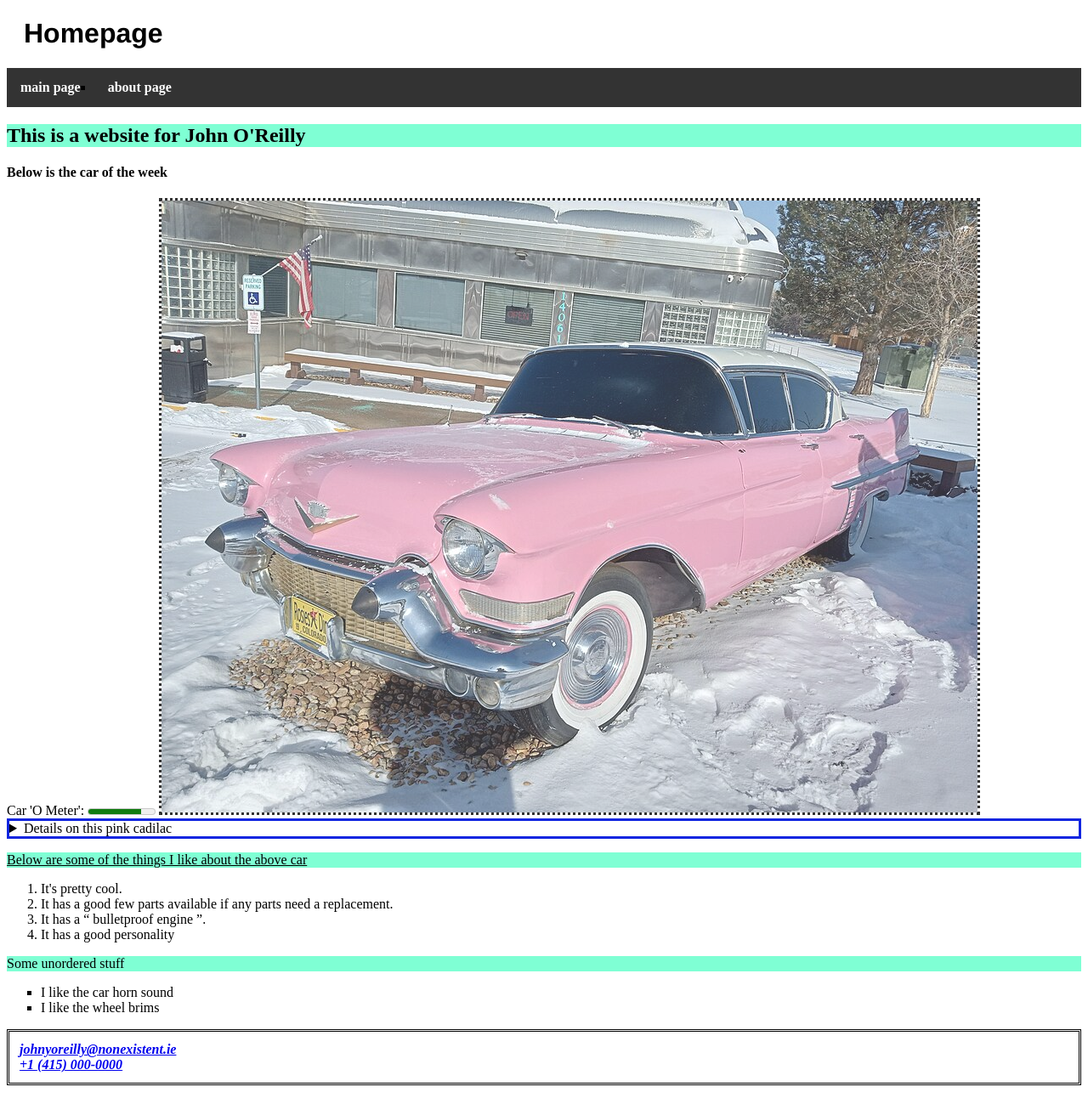
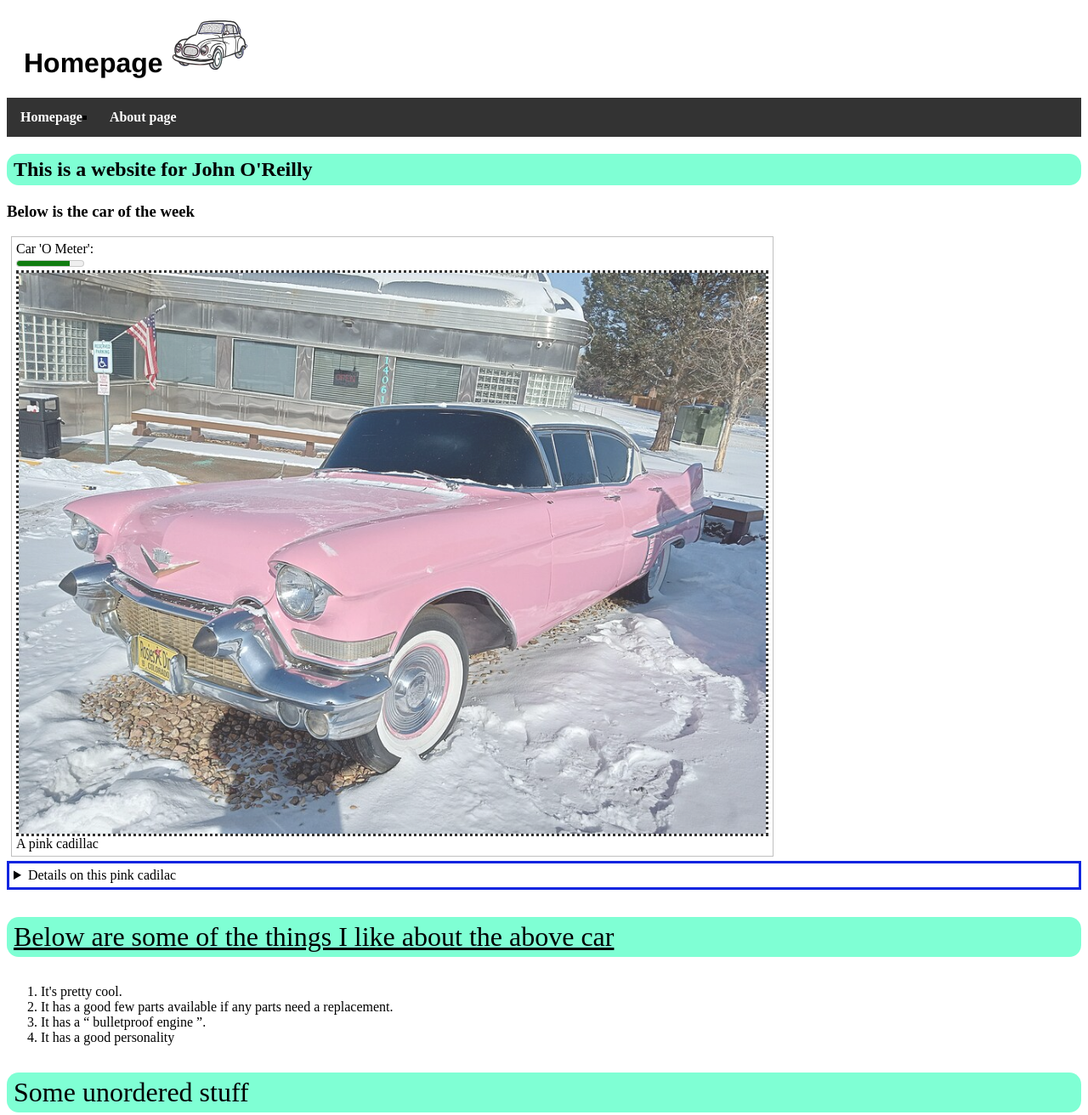
Before and after one commit to jamestheprogrammer111/jamestheprogrammer111.github.io, a plain HTML site: page index.html in a window 1280 px wide. Shown: the top 1312 px of the page at 85% size. Before the commit the page ends 1285 px from the top, so only its background shows below. Drawn offline with Linux system fonts and the light colour scheme.

Commit message:
Improved accesibility

```diff
--- a/about.html
+++ b/about.html
@@ -1,8 +1,11 @@
 <!DOCTYPE html>
-<html>
+<html lang="en">
+  <meta charset="UTF-8">
+  <meta name="viewpoer" content="width=device-width, initial-scale=1.0">
       <head>
-  <title>The about page</title>
+  <title>About page</title>
   <link rel="stylesheet" href="/css/style.css">
+  <link rel="icon" href="carLogo.svg">
 
  </head>
 <body id="aboutPage">
@@ -11,19 +14,20 @@
 
   <ul class="navBar">
       <li>
-        <a href="index.html" > main page</a>
+        <a href="index.html" title="A navigation link that goes to the Home page" > Homepage</a>
       </li>
       <li>
-        <a href="about.html" > about page</a>
+        <a href="about.html" title="A navigation link that goes to the about page"> About page</a>
       </li>
   </ul>
 
 
-
+<main>
 <h2>This is an about page for Wheels On Fire</h2>
 <p>This is a website about cars, many things go into cars such as .....</p>
 <div class="mid">
-<ul>
+
+<ul id="basicBackground">
   <li>
     the milage
   </li>
@@ -35,7 +39,7 @@
 <p class="fontTest">This is a website for John O’Reilly, owner of Wheels on Fire. He has been in the industry for many years.
     This website is to showcase his collection of cars and with a touch of dry humor help you to find a car that fits you well
 </p>
-
+</main>
 
 <address>
   <a href="mailto:jim@example.com">johnyoreilly@nonexistent.ie</a><br />
--- a/css/style.css
+++ b/css/style.css
@@ -10,7 +10,9 @@ h1 {
   to {color:#1025e0}
 }
 
-
+main{
+  font-size: min(16px);
+}
 
 img {
   opacity: 0.8;
@@ -22,6 +24,7 @@ a{
 }
 
 p{
+  font-size: max(2em ,16px);
   font-weight:normal;
 }
 
@@ -30,8 +33,13 @@ address{
   padding:12px;
 }
 
+address a {
+  font-size:24px;
+}
+
 details{
   border: 3px solid #1025e0;
+  padding: 5px
 }
 
 ul li{
@@ -50,15 +58,17 @@ div{
   font-weight: 50;
   font-style: normal;
   font-variation-settings:
-    "wdth" 100;
+  "wdth" 100;
 }
 
 #aboutpagetop{
-  color:purple;
+  color:rgb(185, 193, 193);
   display: flex;
   justify-content: center;
   align-items: center;
   border-style: none;
+  background-color: black;
+
 }
 
 .mid{
@@ -69,6 +79,10 @@ div{
   border-style: none;
 }
 
+#basicBackground{
+  background-color: white;
+}
+
 
 #aboutPage {
   background-image: url("../brickWall.jpg");
@@ -77,6 +91,11 @@ div{
 
 p, h2{
   background-color: aquamarine;
+  padding-top: 5px;
+  padding-right: 8px;
+  padding-bottom: 5px;
+  padding-left: 8px;
+  border-radius: 14px;
 }
 
 
@@ -105,3 +124,21 @@ p, h2{
 ul li a:hover {
   background-color: #111111;
 }
+
+address{
+  background-color: white;
+}
+
+figure {
+  border: thin silver solid;
+  display: flex;
+  flex-flow: column;
+  padding: 5px;
+  max-width: 70%;
+  margin: 5px;
+}
+
+.logo{
+  height: 2em;
+  border-style: none;
+}
--- a/index.html
+++ b/index.html
@@ -1,30 +1,51 @@
 <!DOCTYPE html>
-<html>
+<html lang="en">
+  <meta charset="UTF-8">
+  <meta name="viewpoer" content="width=device-width, initial-scale=1.0">
     <head>
-  <title>The main page</title>
+  <title>Homepage</title>
   <link rel="stylesheet" href="/css/style.css">
 
 
   <link rel="preconnect" href="https://fonts.googleapis.com">
 <link rel="preconnect" href="https://fonts.gstatic.com" crossorigin>
 <link href="https://fonts.googleapis.com/css2?family=Roboto:ital,wght@0,100..900;1,100..900&display=swap" rel="stylesheet">
-    </head>
+<link rel="icon" href="carLogo.svg">
+
+
+</head>
 <body>
 
-<h1>Homepage</h1>
 
+
+<h1>Homepage <img src="carLogo.svg" alt="The main logo of the website" class="logo"> </h1>
+
+
+
+<nav>
   <ul class="navBar">
       <li>
-        <a href="index.html" > main page</a>
+        <a tabindex="0" href="index.html " title="A navigation link that goes to the main page"> Homepage</a>
       </li>
       <li>
-        <a href="about.html" > about page</a>
+        <a tabindex="0" href="about.html" title="A navigation link that goes to the about page"> About page</a>
       </li>
   </ul>
+</nav>
 
+<main>
+  <h2>This is a website for John O'Reilly</h2>
+  <h3>Below is the car of the week</h3>
 
-  <h2>This is a website for John O'Reilly</h2>
-  <h4>Below is the car of the week</h4>
+  <!--
+<label for="like the car">Car 'O Meter':</label>
+
+  <meter id="like the car" min="0" max="100" low="33" high="66" optimum="80" value="80">
+    at 80/100
+  </meter>
+-->
+
+<figure>
 
 <label for="like the car">Car 'O Meter':</label>
 
@@ -32,11 +53,12 @@
     at 80/100
   </meter>
 
-
   <img
     class="fit-picture"
     src="PINK_AUTOMOBILE.jpg"
-    alt="A pink automobile picture distributed under public domain wikipedia" />
+    alt="A pink automobile (cadillac) picture distributed under public domain wikipedia" />
+  <figcaption>A pink cadillac</figcaption>
+</figure>
 
 <details>
   <summary>
@@ -86,6 +108,8 @@
   </li>
 </ul>
 
+</main>
+
 <address>
   <a href="mailto:jim@example.com">johnyoreilly@nonexistent.ie</a><br />
   <a href="tel:+0000000">+1 (415) 000‑0000</a>
```
Also changed, not shown: carLogo.svg (added).
